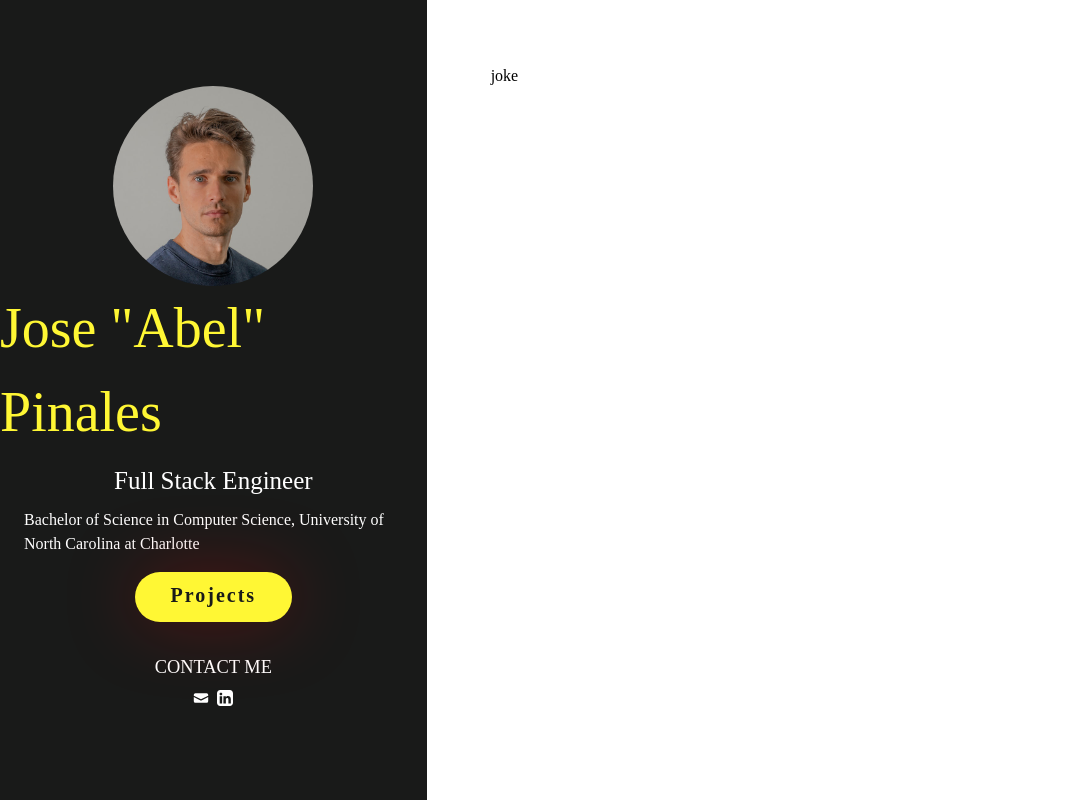
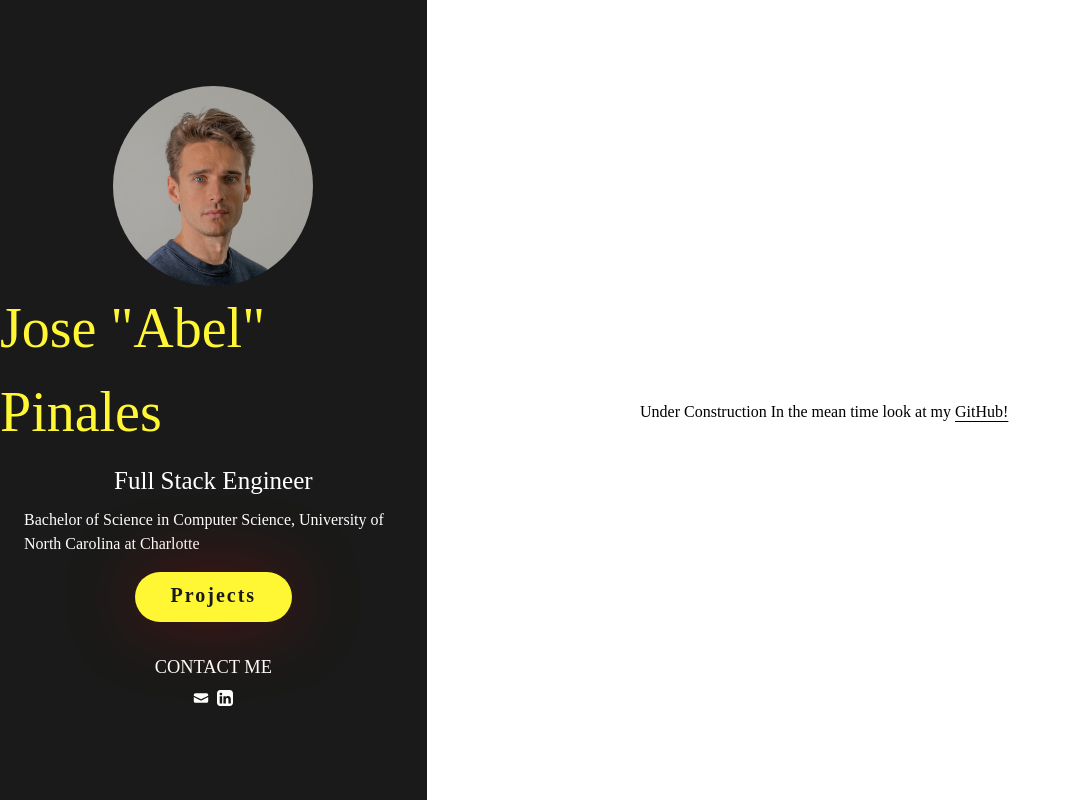
Before and after one commit to JAbelP/Portfolio, a Next.js app: page /joke in a window 1280 px wide. Shown: the whole page, without its empty margins (0-1069 px from the left). Built offline with nearby package versions, Linux system fonts and the light colour scheme.

Commit message:
Making it my own

```diff
--- a/app/component/programming.jsx
+++ b/app/component/programming.jsx
@@ -1,14 +1,20 @@
+"use client"
 import React from 'react'
+import Link from 'next/link'
+import { useRouter } from 'next/navigation'
 
 const Programming = () => {
+  const currentURL = useRouter();
+  console.log(currentURL);
+
   return (
     <div className='flex flex-col rounded-full bg-yellow text-black w-50 justify-center drop-shadow-[0px_0px_35px_rgba(255,0,0,0.25)]'>
 
         {/* //I want it to be a white square that takes up only what it needs to take up */}
         {/* <!-- component --> */}
-
-    <button class="group flex items-center bg-transparent p-2 px-9 text-xl font-bold font-serif tracking-widest text-black">
-        <span class="relative pb-1 text-black after:transition-transform after:duration-400
+    <Link href="/joke">
+            <button className="group flex items-center bg-transparent p-2 px-9 text-xl font-bold font-mono tracking-widest text-black">
+                <span className="relative pb-1 text-black after:transition-transform after:duration-400
                 after:ease-out after:absolute after:bottom-0 after:right-0 after:block after:h-[2px] after:w-full after:origin-bottom-right
                 after:scale-x-0 after:bg-black after:content-[''] after:group-hover:origin-bottom-left
                 after:group-hover:scale-x-100">Projects</span>
@@ -19,7 +25,7 @@ const Programming = () => {
                 data-name="Path 10" id="Path_10"></path>
                 </svg> */}
             </button>
-
+    </Link>
 
 
     </div>
--- a/app/joke/page.jsx
+++ b/app/joke/page.jsx
@@ -1,8 +1,14 @@
 import React from 'react'
-
+import Link from 'next/link'
 const joke = () => {
   return (
-    <div>joke</div>
+    // sm:top-1/2 sm:left-2/3
+    <div className='fixed  sm:top-1/2 sm:left-2/4 ' >
+      <p>
+        Under Construction
+        In the mean time look at my <Link className='underline underline-offset-4' href={'https://github.com/JAbelP?tab=repositories'}>GitHub!</Link>
+      </p>
+    </div>
   )
 }
 
--- a/package.json
+++ b/package.json
@@ -15,6 +15,7 @@
     "@types/react": "18.0.21",
     "@types/react-dom": "18.0.6",
     "autoprefixer": "^10.4.12",
+    "next-router-mock": "^0.9.2",
     "postcss": "^8.4.18",
     "tailwindcss": "^3.2.4",
     "typescript": "4.9.5"
```
Also changed, not shown: 2 other files (tests, documents, lock files or other folders). Lines whose indentation alone changed are shown as unchanged.
